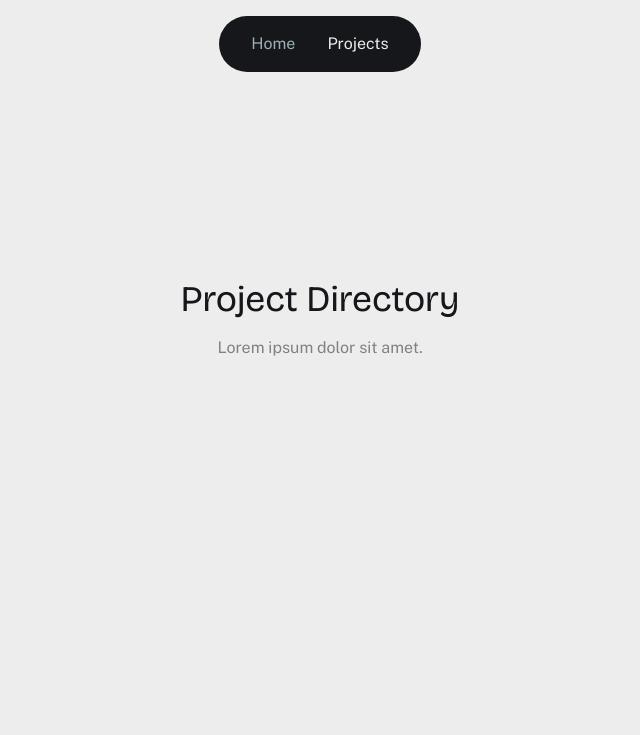
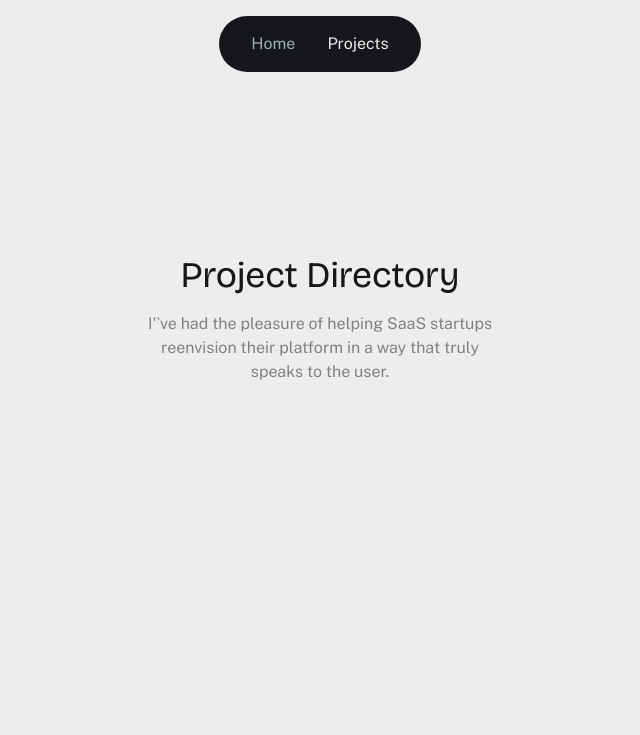
Before and after one commit to ValentinaValverde/valentina-valverde-2, a Next.js app: page /projects in a window 1280 px wide. Shown: the top 735 px of the page, without its empty margins (320-960 px from the left). Built offline with nearby package versions, Linux system fonts and the light colour scheme.

Commit message:
update description text on projects page

```diff
--- a/components/projects/ProjectsHeader.tsx
+++ b/components/projects/ProjectsHeader.tsx
@@ -2,7 +2,10 @@ export default function ProjectsHeader() {
   return (
     <div className="h-[80vh] py-8 gap-4 flex flex-col justify-center items-center">
       <p className="text-4xl !font-mono cursor-default">Project Directory</p>
-      <p className="opacity-50">Lorem ipsum dolor sit amet. </p>
+      <p className="opacity-50 text-center w-2/3 md:w-[45%]">
+        I&apos;`ve had the pleasure of helping SaaS startups reenvision their
+        platform in a way that truly speaks to the user.
+      </p>
     </div>
   );
 }
```
